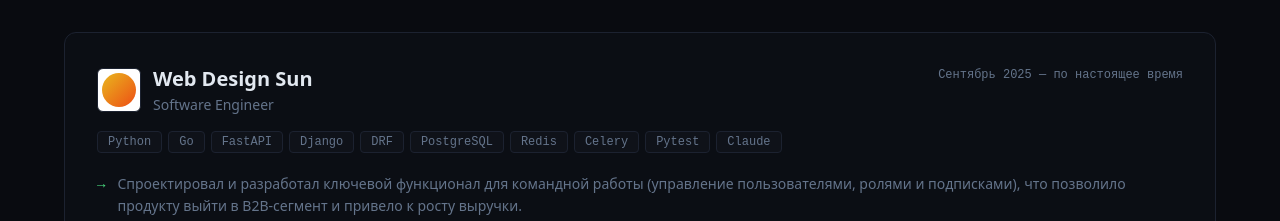
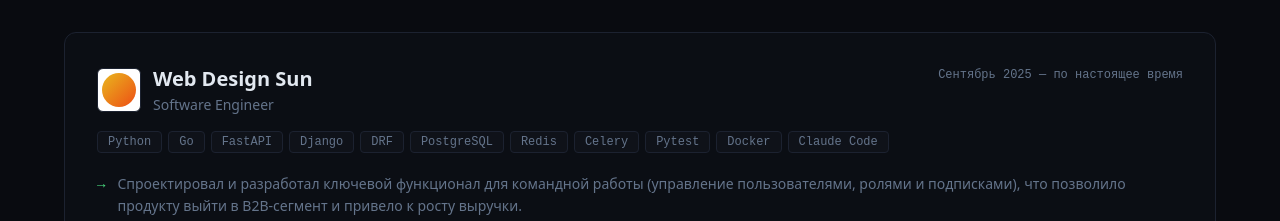
Before and after one commit to storlay/resume-react-app, a React (Vite) app: page / in a window 1280 px wide. Shown: the part 2600-2821 px from the top of the page. Built offline with nearby package versions, Linux system fonts and the light colour scheme.

Commit message:
feat(resume): add Docker and Claude Code to stack

```diff
--- a/src/content/experience.ts
+++ b/src/content/experience.ts
@@ -8,7 +8,7 @@ const ru: ExperienceItem[] = [
     logo: '/web-design-sun-logo.svg',
     position: 'Software Engineer',
     period: 'Сентябрь 2025 — по настоящее время',
-    stack: ['Python', 'Go', 'FastAPI', 'Django', 'DRF', 'PostgreSQL', 'Redis', 'Celery', 'Pytest', 'Claude'],
+    stack: ['Python', 'Go', 'FastAPI', 'Django', 'DRF', 'PostgreSQL', 'Redis', 'Celery', 'Pytest', 'Docker', 'Claude Code'],
     achievements: [
       nbsp('Спроектировал и разработал ключевой функционал для командной работы (управление пользователями, ролями и подписками), что позволило продукту выйти в B2B-сегмент и привело к росту выручки.'),
       nbsp('Интегрировал платежный шлюз Stripe, обеспечив приём мультивалютных платежей и автоматизировав процесс подписки.'),
@@ -51,7 +51,7 @@ const en: ExperienceItem[] = [
     logo: '/web-design-sun-logo.svg',
     position: 'Software Engineer',
     period: 'Sep 2025 — Present',
-    stack: ['Python', 'Go', 'FastAPI', 'Django', 'DRF', 'PostgreSQL', 'Redis', 'Celery', 'Pytest', 'Claude'],
+    stack: ['Python', 'Go', 'FastAPI', 'Django', 'DRF', 'PostgreSQL', 'Redis', 'Celery', 'Pytest', 'Docker', 'Claude Code'],
     achievements: [
       'Designed and shipped core teamwork features (user, role and subscription management), which unlocked the B2B segment and drove revenue growth.',
       'Integrated the Stripe payment gateway, enabling multi-currency payments and automating the subscription flow.',
```
Also changed, not shown: 2 other files (tests, documents, lock files or other folders).
